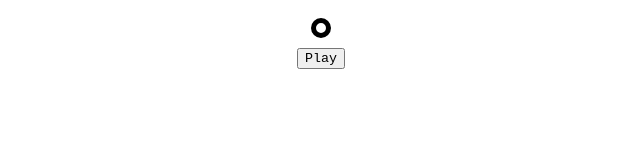
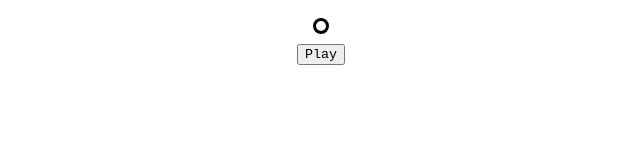
Before and after one commit to Maliklar/text-video, a website built with webpack: page index.html in a window 1280 px wide. Shown: the full height of the page, 319-959 px from the left. Built offline with nearby package versions, Linux system fonts and the light colour scheme.

Commit message:
updated text styling

```diff
--- a/index.html
+++ b/index.html
@@ -14,7 +14,7 @@
       font-size: 10px;
       line-height: 10px;
       letter-spacing: -1px;
-      border: 5px black solid;
+      border: 3px black solid;
       border-radius: 15px;
       padding: 5px;
     }
```
Also changed, not shown: dist/index.html, dist/main.js, dist/runtime.js.
